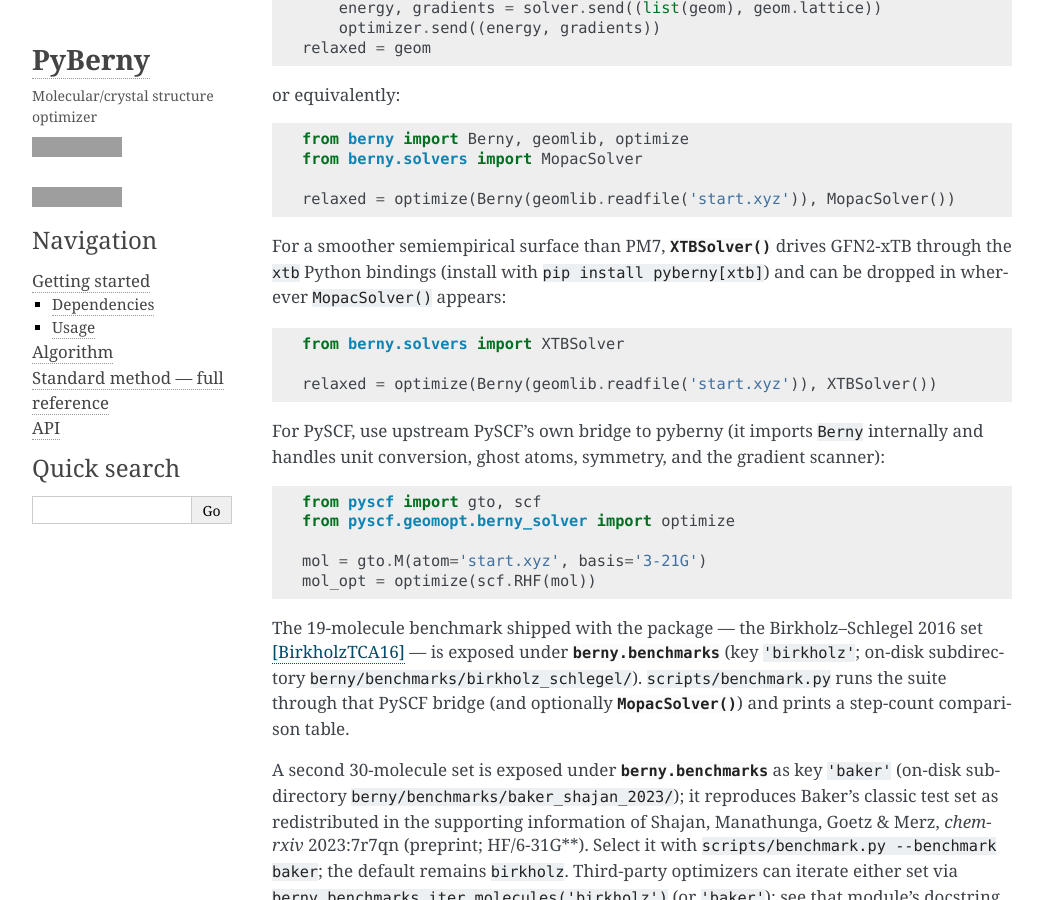
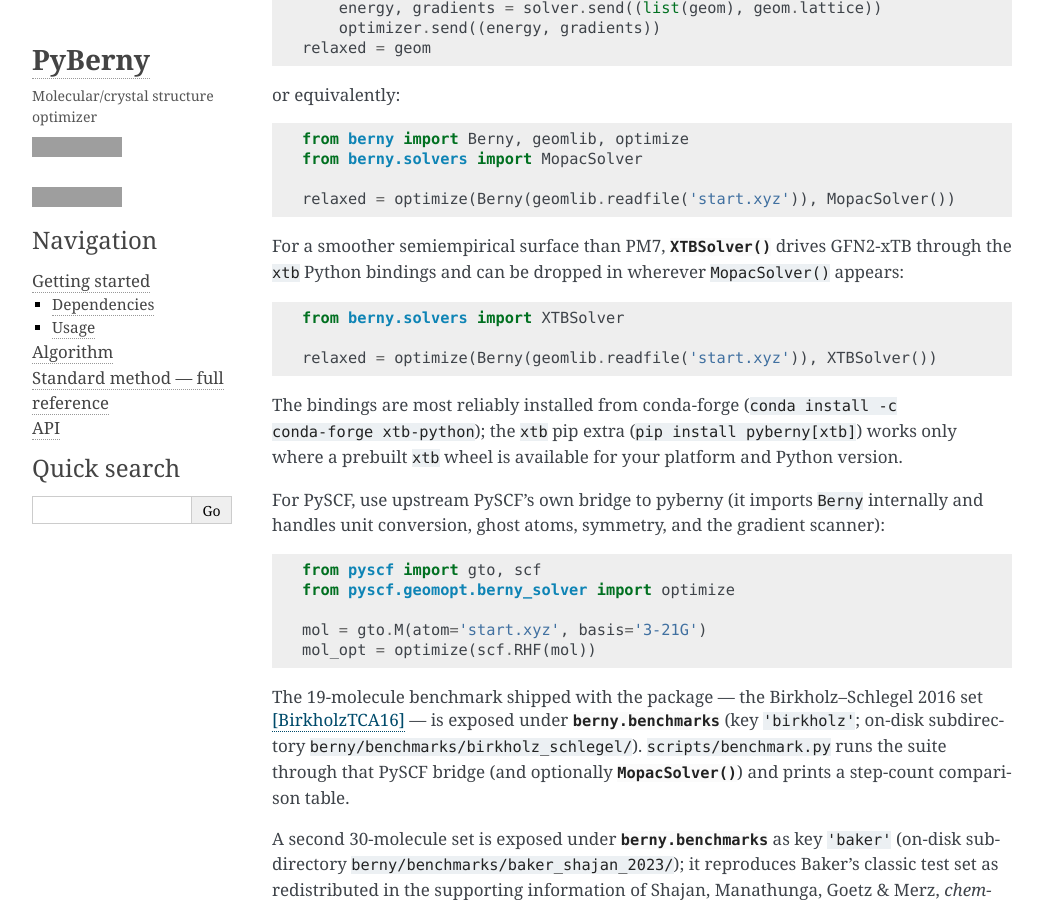
Before and after one commit to jhrmnn/pyberny, a Sphinx documentation site: the page built from doc/getting-started.rst, in a window 1280 px wide and 900 px high, scrolled down 478 px, cut to the strip 0-900 px from the top of the window. Shown: the whole strip, without its empty margins (108-1151 px from the left). Built offline with Sphinx 7.4.7, drawn with Linux system fonts in a browser that asks for light colours; formulas are drawn with MathJax 3; grey boxes are pictures that could not be loaded.

Commit message:
CI: provision xtb bindings from conda-forge instead of pip
The xtb Python bindings have no reliable PyPI wheel across Python versions
and otherwise build from Fortran source, which needs a LAPACK/MKL toolchain
not present on the runners (`mkl_gf_lp64 not found`). So the `[xtb]` pip
extra cannot be installed in CI.

Provision xtb from conda-forge (xtb-python) instead:
- tests.yaml: drop xtb from the pip matrix (the skip-guarded XTBSolver tests
  simply skip there) and add a dedicated micromamba job that runs the live
  xtb tests and uploads coverage.
- benchmark.yaml: xtb shards run in a micromamba env via `micromamba run`;
  mopac/pyscf shards keep the runner Python.
- copilot-setup-steps.yml: revert to the test+doc extras (no xtb).
- docs/CHANGELOG: recommend `conda install -c conda-forge xtb-python`;
  relax the pip `xtb` extra pin to >=20 so a prebuilt wheel can satisfy it
  where one exists.
- Add a live single-point test covering the accuracy knob.

Co-Authored-By: Claude Opus 4.8 <noreply@anthropic.com>
Claude-Session: https://claude.ai/code/session_01XV9GeQx8xziLhQfNxR1oB8

```diff
--- a/doc/getting-started.rst
+++ b/doc/getting-started.rst
@@ -32,12 +32,16 @@ or equivalently::
 
 For a smoother semiempirical surface than PM7,
 :func:`~berny.solvers.XTBSolver` drives GFN2-xTB through the ``xtb`` Python
-bindings (install with ``pip install pyberny[xtb]``) and can be dropped in
-wherever ``MopacSolver()`` appears::
+bindings and can be dropped in wherever ``MopacSolver()`` appears::
 
    from berny.solvers import XTBSolver
 
    relaxed = optimize(Berny(geomlib.readfile('start.xyz')), XTBSolver())
+
+The bindings are most reliably installed from conda-forge
+(``conda install -c conda-forge xtb-python``); the ``xtb`` pip extra
+(``pip install pyberny[xtb]``) works only where a prebuilt ``xtb`` wheel is
+available for your platform and Python version.
 
 For PySCF, use upstream PySCF's own bridge to pyberny (it imports ``Berny``
 internally and handles unit conversion, ghost atoms, symmetry, and the
--- a/pyproject.toml
+++ b/pyproject.toml
@@ -36,7 +36,7 @@ sphinx-multiversion = { version = ">=0.2", optional = true }
 toml = { version = ">=0.10", optional = true }
 pyscf = { version = ">=2.5", optional = true }
 matplotlib = { version = ">=3.5", optional = true }
-xtb = { version = ">=22", optional = true }
+xtb = { version = ">=20", optional = true }
 
 [tool.poetry.extras]
 test = ["pytest", "coverage"]
```
Also changed, not shown: CHANGELOG.md (+1 -1 lines), 4 other files.
